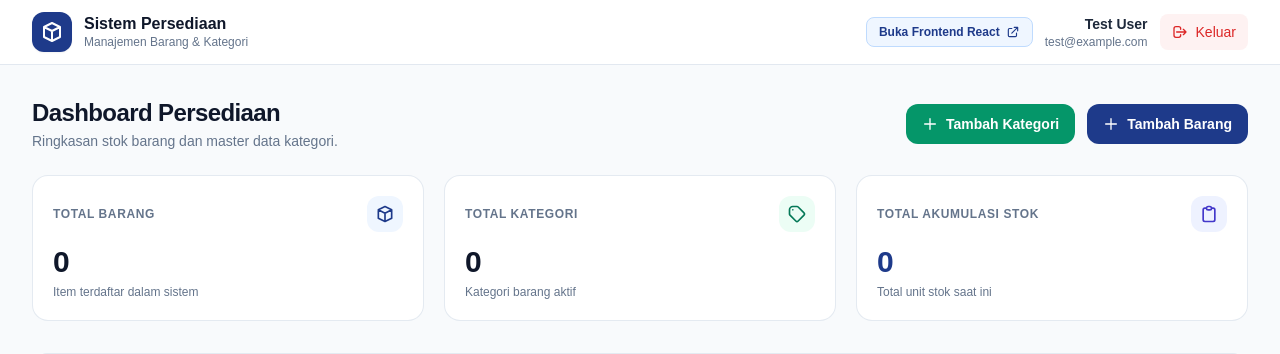
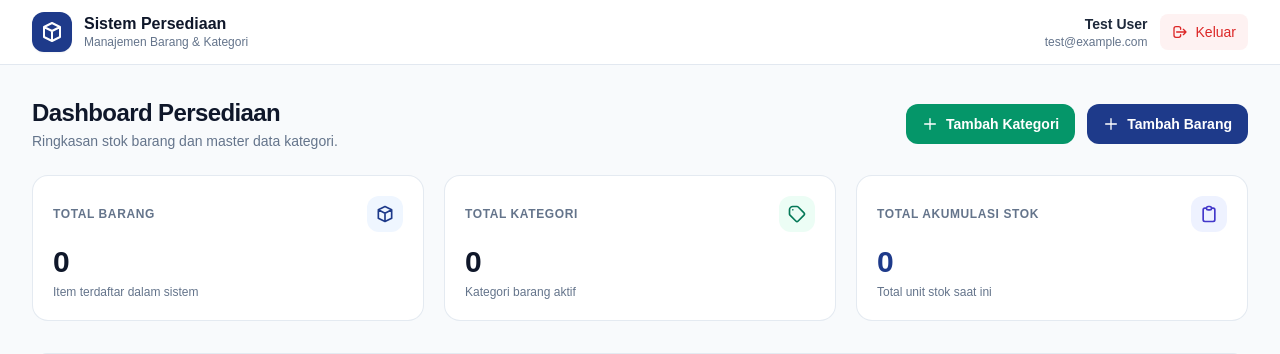
Before and after one commit to ieannoalvhallah/pelatihan-btm, a Laravel app: page /dashboard in a window 1280 px wide. Shown: the top 354 px of the page. Run offline with Laravel 12, Linux system fonts and the light colour scheme; a user stored in the database is signed in; data comes from the database, SQL or seed files in the repository; data that the repository does not hold is empty; some libraries are stand-ins or nearby versions; some web fonts are replaced.

Commit message:
chore: remove frontend link and ensure port 5173 is stopped

```diff
--- a/resources/views/dashboard.blade.php
+++ b/resources/views/dashboard.blade.php
@@ -41,12 +41,6 @@
                 </div>
 
                 <div class="flex items-center gap-3">
-                    <a href="http://localhost:5173" target="_blank" class="hidden md:inline-flex items-center gap-1.5 px-3 py-1.5 text-xs font-semibold text-blue-900 bg-blue-50 hover:bg-blue-100 rounded-lg border border-blue-200 transition">
-                        <span>Buka Frontend React</span>
-                        <svg class="w-3.5 h-3.5" fill="none" stroke="currentColor" viewBox="0 0 24 24">
-                            <path stroke-linecap="round" stroke-linejoin="round" stroke-width="2" d="M10 6H6a2 2 0 00-2 2v10a2 2 0 002 2h10a2 2 0 002-2v-4M14 4h6m0 0v6m0-6L10 14" />
-                        </svg>
-                    </a>
                     <div class="text-right hidden sm:block">
                         <div class="text-sm font-semibold text-slate-800">{{ auth()->user()->name }}</div>
                         <div class="text-xs text-slate-500">{{ auth()->user()->email }}</div>
```
